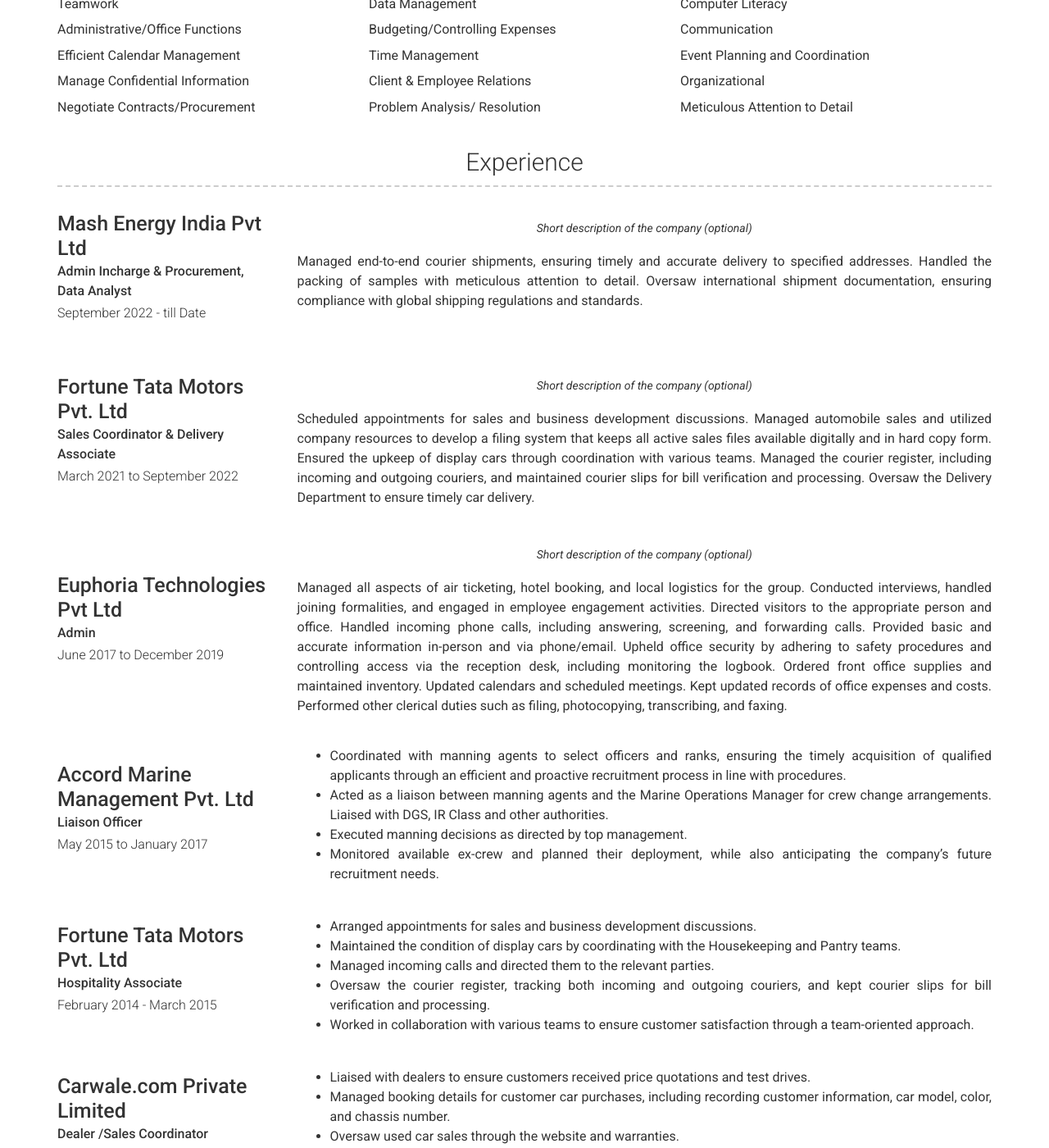
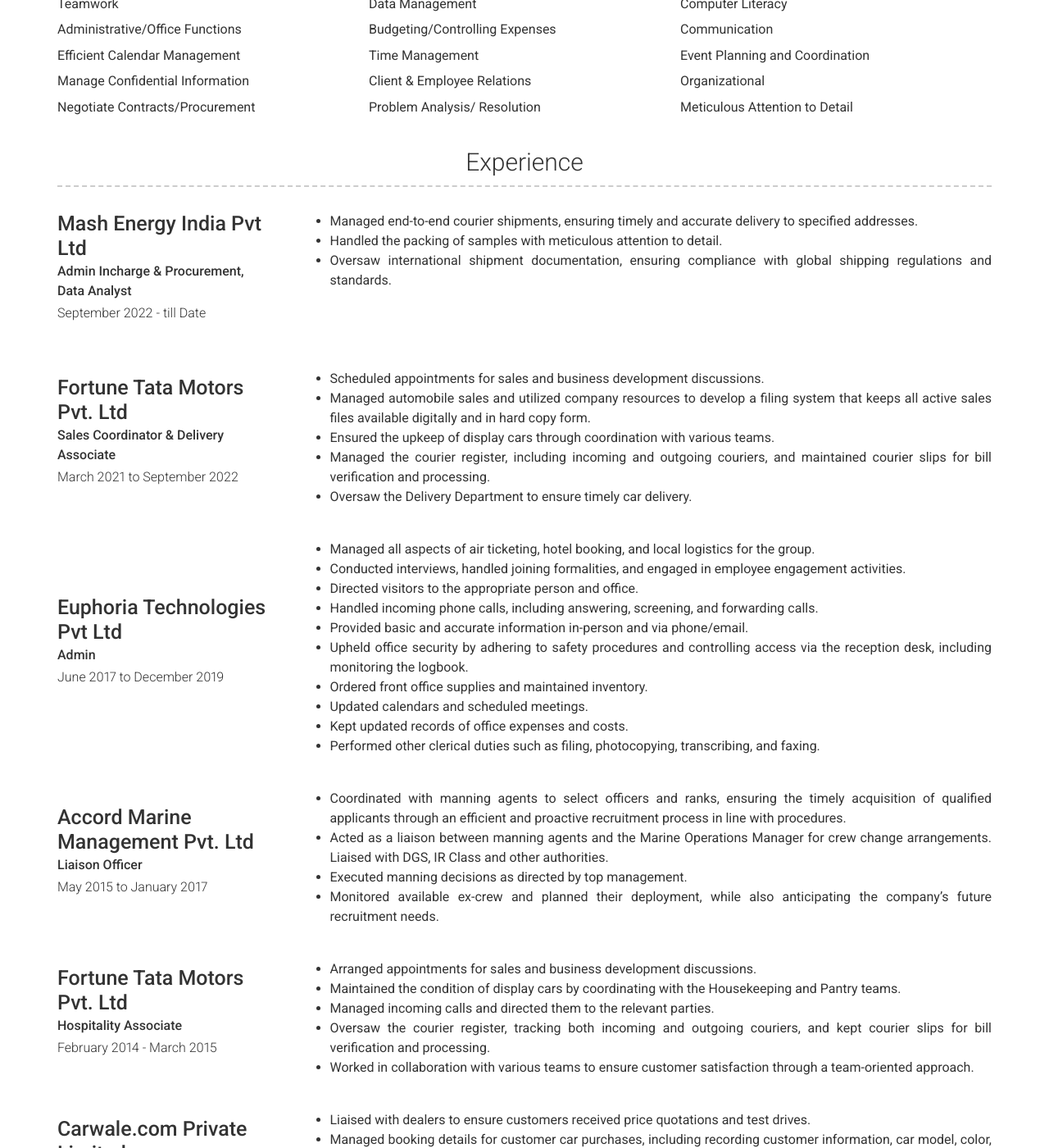
Before and after one commit to helinasangoi/myresume, a Jekyll site: the page built from index.md, in a window 1280 px wide and 1400 px high, scrolled down 722 px. Shown: the whole window at 82% size. Built offline with Jekyll 4.4.1, drawn with Linux system fonts in a browser that asks for light colours; nearby versions of some CDN libraries; part of the change alters nothing that is shown.

Commit message:
Update _config.yml

```diff
--- a/_config.yml
+++ b/_config.yml
@@ -111,44 +111,44 @@ content:
         title: Mash Energy India Pvt Ltd
         sub_title: Admin Incharge & Procurement, Data Analyst
         caption: September 2022  - till Date
-        link:
-        quote: >
-          Short description of the company (optional)
+#        link:
+#        quote: >
+#          Short description of the company (optional)
         description: | # this will include new lines to allow paragraphs
-          Managed end-to-end courier shipments, ensuring timely and accurate delivery to specified addresses.
-          Handled the packing of samples with meticulous attention to detail.
-          Oversaw international shipment documentation, ensuring compliance with global shipping regulations and standards.
+          - Managed end-to-end courier shipments, ensuring timely and accurate delivery to specified addresses.
+          - Handled the packing of samples with meticulous attention to detail.
+          - Oversaw international shipment documentation, ensuring compliance with global shipping regulations and standards.
       - layout: left
         title: Fortune Tata Motors Pvt. Ltd
         sub_title: Sales Coordinator & Delivery Associate
         caption: March 2021 to September 2022
-        link:
-        quote: >
-          Short description of the company (optional)
+#        link:
+#        quote: >
+#          Short description of the company (optional)
         description: | # this will include new lines to allow paragraphs
-          Scheduled appointments for sales and business development discussions.
-          Managed automobile sales and utilized company resources to develop a filing system that keeps all active sales files available digitally and in hard copy form.
-          Ensured the upkeep of display cars through coordination with various teams.
-          Managed the courier register, including incoming and outgoing couriers, and maintained courier slips for bill verification and processing.
-          Oversaw the Delivery Department to ensure timely car delivery.
+          - Scheduled appointments for sales and business development discussions.
+          - Managed automobile sales and utilized company resources to develop a filing system that keeps all active sales files available digitally and in hard copy form.
+          - Ensured the upkeep of display cars through coordination with various teams.
+          - Managed the courier register, including incoming and outgoing couriers, and maintained courier slips for bill verification and processing.
+          - Oversaw the Delivery Department to ensure timely car delivery.
       - layout: left
         title: Euphoria Technologies Pvt Ltd
         sub_title: Admin
         caption: June 2017 to December 2019
-        link:
-        quote: >
-          Short description of the company (optional)
+#        link:
+#        quote: >
+#          Short description of the company (optional)
         description: | # this will include new lines to allow paragraphs
-          Managed all aspects of air ticketing, hotel booking, and local logistics for the group.
-          Conducted interviews, handled joining formalities, and engaged in employee engagement activities.
-          Directed visitors to the appropriate person and office.
-          Handled incoming phone calls, including answering, screening, and forwarding calls.
-          Provided basic and accurate information in-person and via phone/email.
-          Upheld office security by adhering to safety procedures and controlling access via the reception desk, including monitoring the logbook.
-          Ordered front office supplies and maintained inventory.
-          Updated calendars and scheduled meetings.
-          Kept updated records of office expenses and costs.
-          Performed other clerical duties such as filing, photocopying, transcribing, and faxing.
+          - Managed all aspects of air ticketing, hotel booking, and local logistics for the group.
+          - Conducted interviews, handled joining formalities, and engaged in employee engagement activities.
+          - Directed visitors to the appropriate person and office.
+          - Handled incoming phone calls, including answering, screening, and forwarding calls.
+          - Provided basic and accurate information in-person and via phone/email.
+          - Upheld office security by adhering to safety procedures and controlling access via the reception desk, including monitoring the logbook.
+          - Ordered front office supplies and maintained inventory.
+          - Updated calendars and scheduled meetings.
+          - Kept updated records of office expenses and costs.
+          - Performed other clerical duties such as filing, photocopying, transcribing, and faxing.
       - layout: left
         title: Accord Marine Management Pvt. Ltd
         sub_title: Liaison Officer
```
